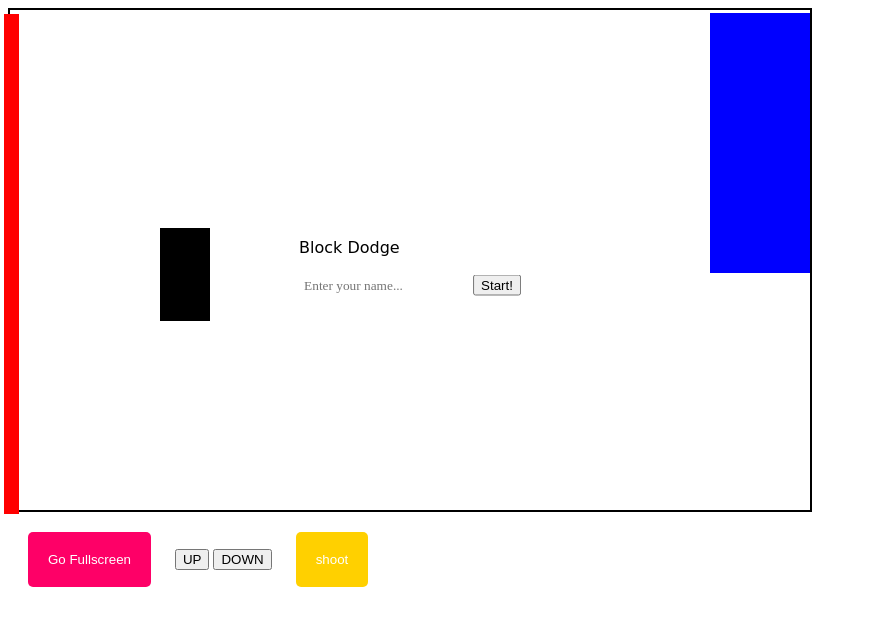
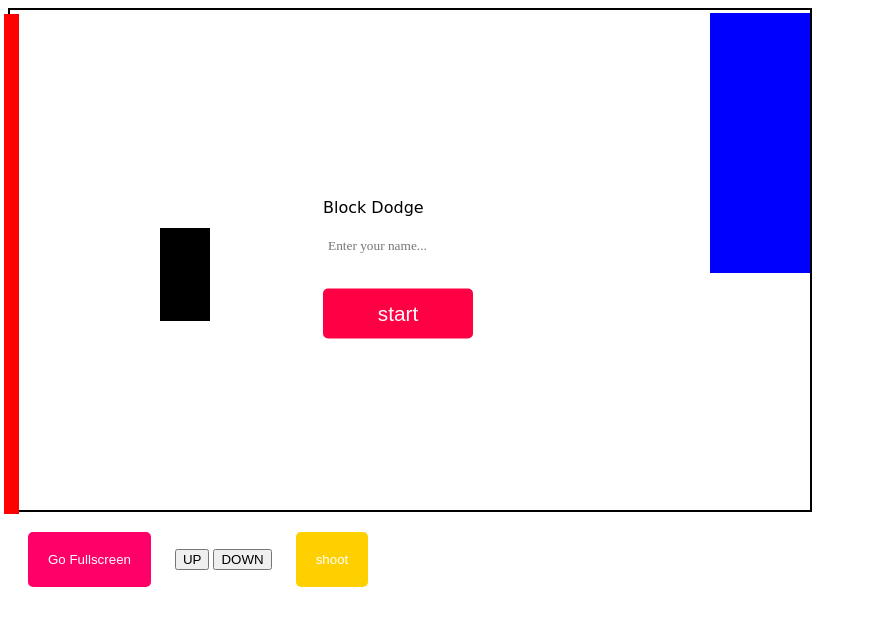
Before and after one commit to JAZ-CO/Block_Dodge-game, a plain HTML site: page index.html in a window 1280 px wide. Shown: the whole page, without its empty margins (0-871 px from the left). Drawn offline with Linux system fonts and the light colour scheme; a web font is replaced by a local one.

Commit message:
08/18/2023 : 2nd: change the design of the start button and add an animation to it

```diff
--- a/index.html
+++ b/index.html
@@ -24,7 +24,11 @@
         <div id="wall">
 
 
-            <div id="intro"> </div>
+            <div id="intro">
+
+                <input type="button" id="startBtn" value="start">
+
+            </div>
             <div id="score"> Score: </div>
             <canvas id="player">uygjyhgjbh</canvas>
             <div class="obstacles"></div>
--- a/intro.js
+++ b/intro.js
@@ -14,10 +14,7 @@ userNameInput.addEventListener("keyup", e=>{
         startBtn.click();
     }
 })
-let startBtn = document.createElement("input");
-startBtn.setAttribute("type","button");
-startBtn.setAttribute("id","startBtn");
-startBtn.setAttribute("value","Start!");
+let startBtn = document.getElementById("startBtn");
 
 let introLabel = document.createElement("p");
 
@@ -26,6 +23,8 @@ introLabel.setAttribute("style","font-family: 'Bungee Spice', cursive;")
 
 gameIntroId.appendChild(introLabel);
 gameIntroId.appendChild(userNameInput);
+gameIntroId.appendChild(document.createElement("br"));
+
 gameIntroId.appendChild(startBtn);
 
 
--- a/style.css
+++ b/style.css
@@ -1,3 +1,8 @@
+#game{
+    /* display: grid;
+    place-items: center; */
+}
+
 #wall{
     width: 800px;
     height: 500px;
@@ -29,6 +34,29 @@ input[type="text"]{
 
     /* animation: playerBlinking 1s forwards; */
 }
+
+input[type=button]{
+    width: 150px;
+    height: 50px;
+    margin-top: 30px;
+    border: none;
+    outline: none;
+    border-radius: 5px;
+    background-color: #ff0044;
+    color: #fff;
+    font-size: 1.3rem;
+    cursor: pointer;
+    box-shadow: inset 0 0 0 0 #f9e506;
+    transition: ease-out 0.6s;
+
+
+}
+
+input[type=button]:hover{
+    box-shadow: inset 200px 0 0 0 #f9e506;
+    color: #000;
+}
+
 @keyframes blueMove {
     0%{left: 720px;}
     100%{left: -200px;}
```
